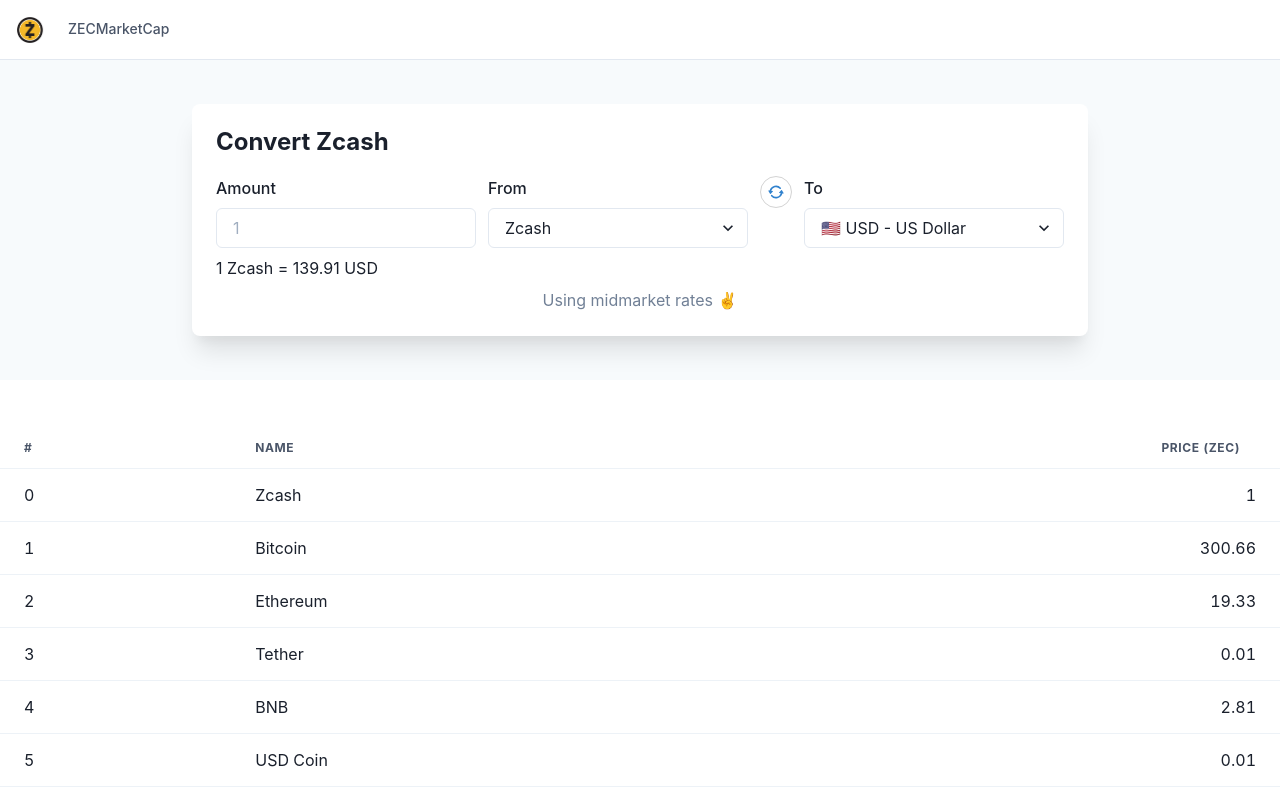
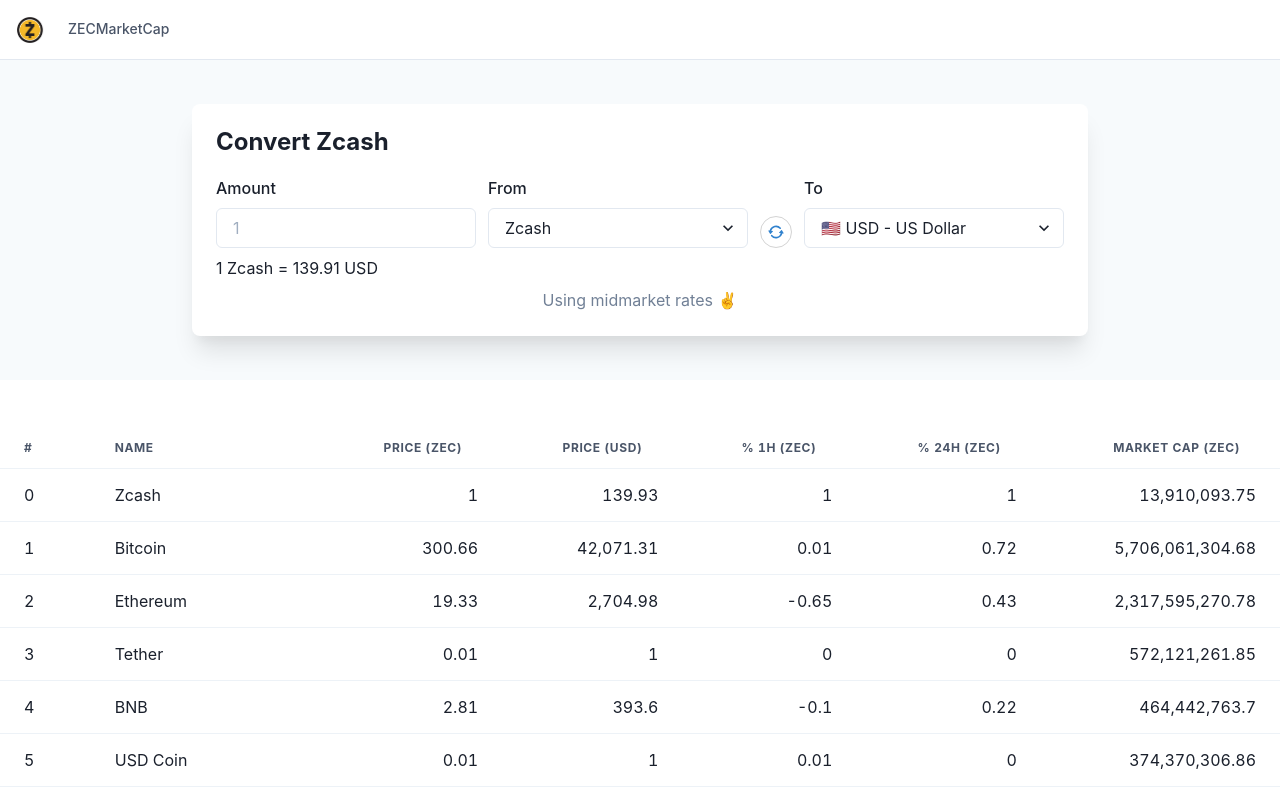
Before and after one commit to nfl0/zecmarketcap, a Next.js app: page / in a window 1280 px wide. Shown: the top 800 px of the page. Built offline with nearby package versions, Linux system fonts and the light colour scheme.

Commit message:
add mobile support

```diff
--- a/components/AppBar.tsx
+++ b/components/AppBar.tsx
@@ -62,17 +62,6 @@
             <DesktopNav />
           </Flex>
         </Flex>
-
-        <Stack
-          flex={{ base: 1, md: 0 }}
-          justify={"flex-end"}
-          direction={"row"}
-          spacing={6}
-        >
-          {/* <Link href="http://ZcashU.org" isexternal="true">
-            ZcashU.org
-          </Link> */}
-        </Stack>
       </Flex>
 
       <Collapse in={isOpen} animateOpacity>
--- a/components/Converter.tsx
+++ b/components/Converter.tsx
@@ -27,7 +27,6 @@
 }) => {
   return (
     <chakra.button
-      // bg={"blackAlpha.100"}
       border={"1px solid lightgray"}
       rounded={"full"}
       w={8}
@@ -47,6 +46,7 @@
     </chakra.button>
   );
 };
+
 interface MainTableProps {
   tempObject: object;
 }
@@ -134,7 +134,7 @@
             </Select>
           </FormControl>
 
-          <Box marginTop={{ base: 0 }} display="flex">
+          <Box display="flex" alignItems={"flex-end"}>
             <FormControl w={{ base: "10%" }}>
               <ConvertButton label={"convert"}>
                 <RepeatIcon color="blue.500" onClick={handleButtonClick} />
@@ -163,9 +163,7 @@
           textAlign={"center"}
           color={error ? "red.500" : "gray.500"}
         >
-          {error
-            ? "Oh no an error occured! 😢 Please try again later."
-            : "Using midmarket rates ✌️"}
+          Using midmarket rates ✌️
         </Text>
       </Container>
     </Flex>
--- a/components/Table.tsx
+++ b/components/Table.tsx
@@ -20,7 +20,7 @@
 
   const breakpoint = 620;
   const isMobile = width <= breakpoint;
-  const columns = isMobile
+  const columns = true
     ? [
         {
           Header: "#",
--- a/pages/index.tsx
+++ b/pages/index.tsx
@@ -1,7 +1,9 @@
 import { roundTo } from "round-to";
 import Converter from "../components/Converter";
 import { d, t } from "../components/mockData";
+import Subscribe from "../components/Subscribe";
 import MainTable from "../components/Table";
+
 const parseData = (data: any, limit: number) => {
   let temp = [];
   let tempObject = {};
@@ -73,6 +75,7 @@
       {d && <Converter tempObject={d} />}
       {/* {cryptosData && <MainTable data={cryptosData} />} */}
       {t && <MainTable data={t} />}
+      <Subscribe />
     </div>
   );
 }
```
Also changed, not shown: components/Info.js (deleted).
